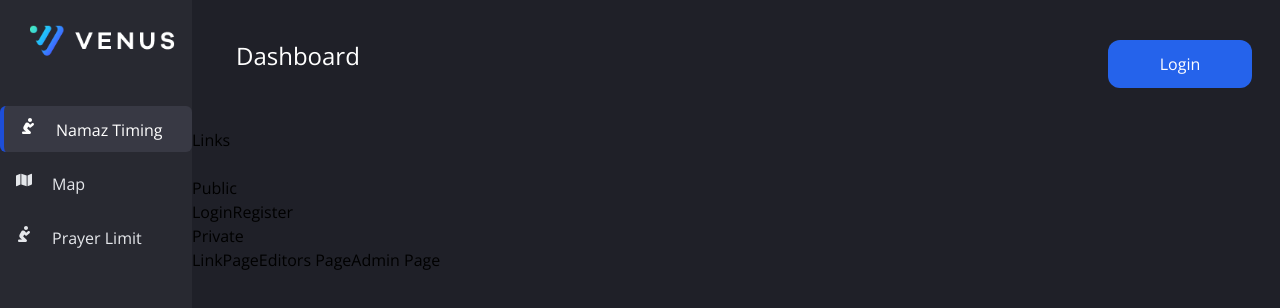
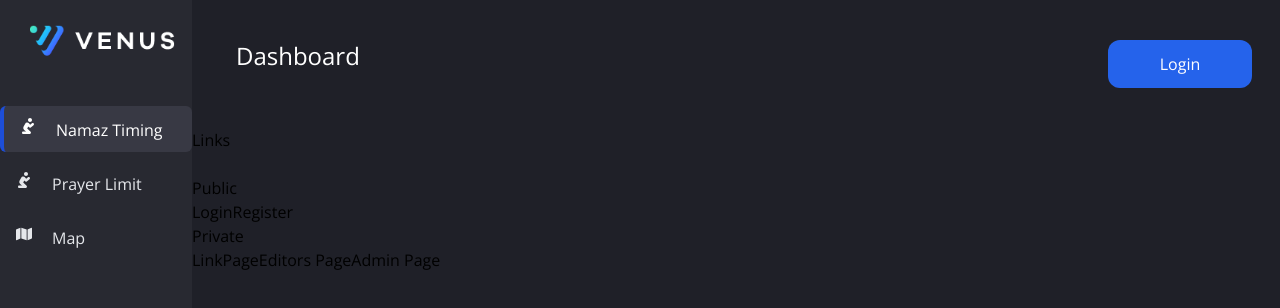
Before and after one commit to NAEEMGHADAI/namazy, a React (Create React App) app in the folder Client/: page / in a window 1280 px wide. Shown: the top 308 px of the page. Built offline with nearby package versions, Linux system fonts and the light colour scheme.

Commit message:
Improved the sidebar to filter different links according to user role

```diff
--- a/Client/src/components/Sidebar.jsx
+++ b/Client/src/components/Sidebar.jsx
@@ -1,5 +1,5 @@
 import { Link, NavLink } from "react-router-dom";
-
+import jwtDecode from "jwt-decode";
 import { AiOutlineClose } from "react-icons/ai";
 import { links } from "../data/dummy";
 import logo from "../data/logo.PNG";
@@ -18,7 +18,7 @@ export default function Sidebar() {
   const normalLink =
     "flex item-center gap-5 pl-4 pt-3 pb-2.5 rounded-lg text-md text-gray-200 hover:bg-active-link-bg mt-2 mb-2";
 
-  const handleCloseSideBar = (title) => {
+  const handleCloseSideBar = () => {
     if (activeMenu && screenSize <= 1000) {
       setActiveMenu((prev) => {
         return !prev;
@@ -30,9 +30,18 @@ export default function Sidebar() {
   };
 
   const filterNav = () => {
+    console.log("sidebar accesstoken: ", auth?.accessToken);
+    const decoded = auth?.accessToken ? jwtDecode(auth.accessToken) : undefined;
+    const roles = decoded?.UserInfo?.roles || [];
+    console.log(roles);
+
     let nav = links.filter((ele) => {
       if (auth?.accessToken) {
-        return true;
+        if (roles?.find((role) => ele.roles.includes(role))) {
+          return true;
+        } else {
+          return false;
+        }
       } else {
         if (!ele.isProtected) {
           return true;
--- a/Client/src/data/dummy.js
+++ b/Client/src/data/dummy.js
@@ -7,36 +7,42 @@ export const links = [
     link: "",
     icon: <FaPray />,
     isProtected: false,
+    roles: [1000],
+  },
+  {
+    title: "Prayer Limit",
+    link: "prayerlimit",
+    icon: <FaPray />,
+    isProtected: false,
+    roles: [1000],
   },
   {
     title: "Map",
     link: "map",
     icon: <FaMap />,
     isProtected: false,
+    roles: [1000],
   },
   {
-    title: "Prayer Limit",
-    link: "prayerlimit",
-    icon: <FaPray />,
-    isProtected: false,
-  },
-  {
-    title: "admin",
+    title: "Admin",
     link: "admin",
     icon: <RiAdminFill />,
     isProtected: true,
+    roles: [5150],
   },
   {
-    title: "editor",
+    title: "Editor",
     link: "editor",
     icon: <FaUserCheck />,
     isProtected: true,
+    roles: [2000],
   },
   {
-    title: "linkpage",
+    title: "Linkpage",
     link: "linkpage",
     icon: <RiLinksFill />,
     isProtected: true,
+    roles: [2000, 5150],
   },
 ];
 
--- a/Client/src/hooks/useRefreshToken.js
+++ b/Client/src/hooks/useRefreshToken.js
@@ -12,7 +12,7 @@ const useRefreshToken = () => {
       // console.log(response.data.accessToken);
       return {
         ...prev,
-        roles: response.data.roles,
+        // roles: response.data.roles,
         accessToken: response.data.accessToken,
       };
     });
--- a/Client/src/pages/Login.jsx
+++ b/Client/src/pages/Login.jsx
@@ -49,7 +49,7 @@ const Login = () => {
       // console.log(JSON.stringify(response?.data));
       // console.log(JSON.stringify(response));
       const accessToken = response?.data?.accessToken;
-
+      // const roles = response?.data?.roles;
       setAuth({ user, accessToken });
       console.log("setLogin reached", isLogin);
 
```
